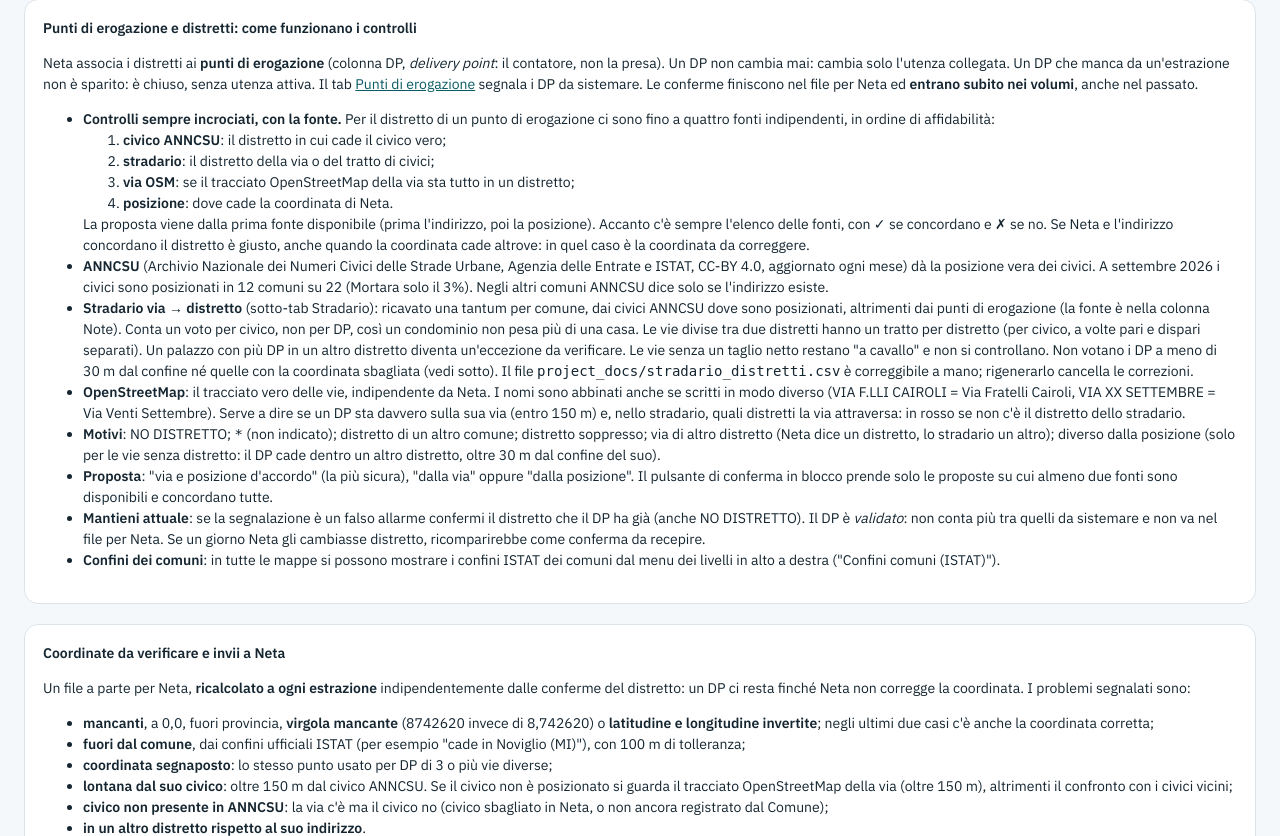
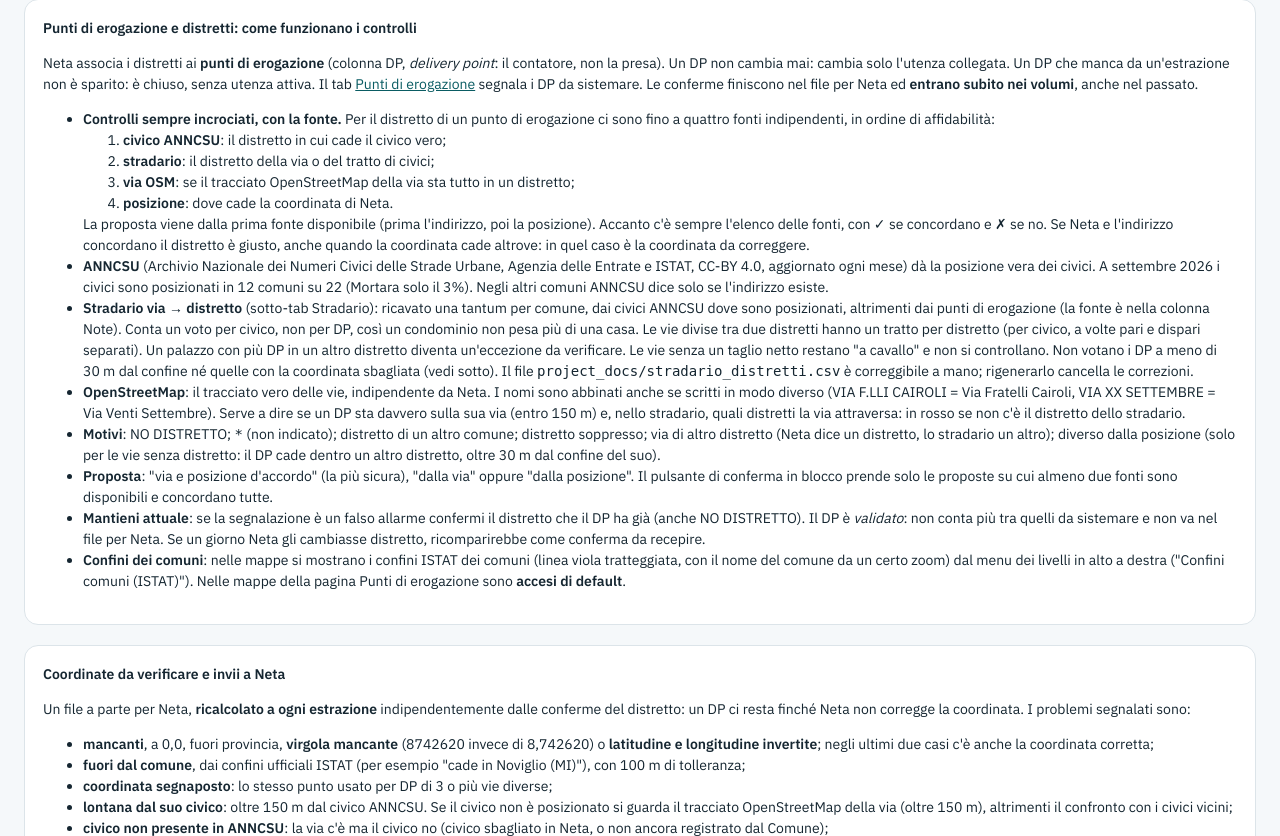
Before and after one commit to danielesturla73/billing.smarth20.com, a Python web app: template app/templates/info.html in a window 1280 px wide. Shown: the part 4761-5597 px from the top of the page. Run offline with Jinja, Linux system fonts and the light colour scheme; the template is opened without the code that fills it, so the values that code supplies are empty.

Commit message:
Mappe prese: confini dei comuni ISTAT accesi di default
Co-Authored-By: Claude Sonnet 5.5 <noreply@anthropic.com>

```diff
--- a/app/templates/info.html
+++ b/app/templates/info.html
@@ -343,8 +343,9 @@
     <li><strong>Mantieni attuale</strong>: se la segnalazione è un falso allarme confermi il distretto che il DP ha
       già (anche NO DISTRETTO). Il DP è <em>validato</em>: non conta più tra quelli da sistemare e non va nel file per
       Neta. Se un giorno Neta gli cambiasse distretto, ricomparirebbe come conferma da recepire.</li>
-    <li><strong>Confini dei comuni</strong>: in tutte le mappe si possono mostrare i confini ISTAT dei comuni dal menu dei
-      livelli in alto a destra ("Confini comuni (ISTAT)").</li>
+    <li><strong>Confini dei comuni</strong>: nelle mappe si mostrano i confini ISTAT dei comuni (linea viola tratteggiata, con il nome
+      del comune da un certo zoom) dal menu dei livelli in alto a destra ("Confini comuni (ISTAT)"). Nelle mappe della pagina Punti
+      di erogazione sono <strong>accesi di default</strong>.</li>
   </ul>
 </div>
 
--- a/app/templates/prese.html
+++ b/app/templates/prese.html
@@ -290,8 +290,12 @@ document.getElementById('genera-stradario').addEventListener('click', async func
   const baseSatellite = L.tileLayer('https://server.arcgisonline.com/ArcGIS/rest/services/World_Imagery/MapServer/tile/{z}/{y}/{x}', {
     attribution: 'Esri World Imagery', maxZoom: 20, maxNativeZoom: 19,
   });
+  const confiniComuni = stratoConfiniComuni(mappa);
   L.control.layers({ 'Mappa': baseMappa, 'Satellite': baseSatellite },
-    { 'Confini comuni (ISTAT)': stratoConfiniComuni(mappa) }, { position: 'topright' }).addTo(mappa);
+    { 'Confini comuni (ISTAT)': confiniComuni }, { position: 'topright' }).addTo(mappa);
+  // Acceso di default (Daniele, 30/09/2026): per vedere subito se un DP sta vicino al confine del
+  // comune. Si spegne dal menu dei livelli in alto a destra.
+  confiniComuni.addTo(mappa);
 
   // Etichette dei codici distretto: solo da vicino, altrimenti si sovrappongono.
   const etichette = L.layerGroup();
--- a/app/templates/storia.html
+++ b/app/templates/storia.html
@@ -383,6 +383,9 @@
       da 1 DP mentre 5 DP su 6 e il tracciato OSM stanno in DCSP01 (la riga è poi sparita dallo stradario). Tocca 44 DP in 4 comuni,
       dove il motivo cambia solo per 2 (Voghera): Voghera 32 (Via Italo Betto, Strada Giovannina, Strada Bagnara, Strada della
       Gualdana…), Mortara 8 (Via Mirabelli), San Martino Siccomario 2 (Via Roma), Stradella 2 (Via Martiri Partigiani).</li>
+    <li><strong>Confini dei comuni accesi di default nelle mappe dei punti di erogazione</strong>: prima il livello "Confini comuni (ISTAT)" c'era ma era
+      spento e nascosto nel menu dei livelli. Caso: due DP di Via Pietro Orlandi a Casorate Primo (stessa coordinata, NO DISTRETTO) sembravano
+      attaccati a un altro comune; secondo il confine ISTAT sono dentro Casorate, a 364 m dal confine più vicino.</li>
     <li><strong>Da sapere</strong>: a Siziano il confine dei distretti nel GIS è sbagliato (DSZ03 ha la descrizione
       "LANDRIANO CENTRO", geometria a Siziano, bordi spostati di decine di metri): lì i <em>civico fuori ✗</em> sono falsi
       allarmi finché non arriva il confine corretto. Aperti: 1.699 DP con "civico non presente in ANNCSU" non ricevono la
```
